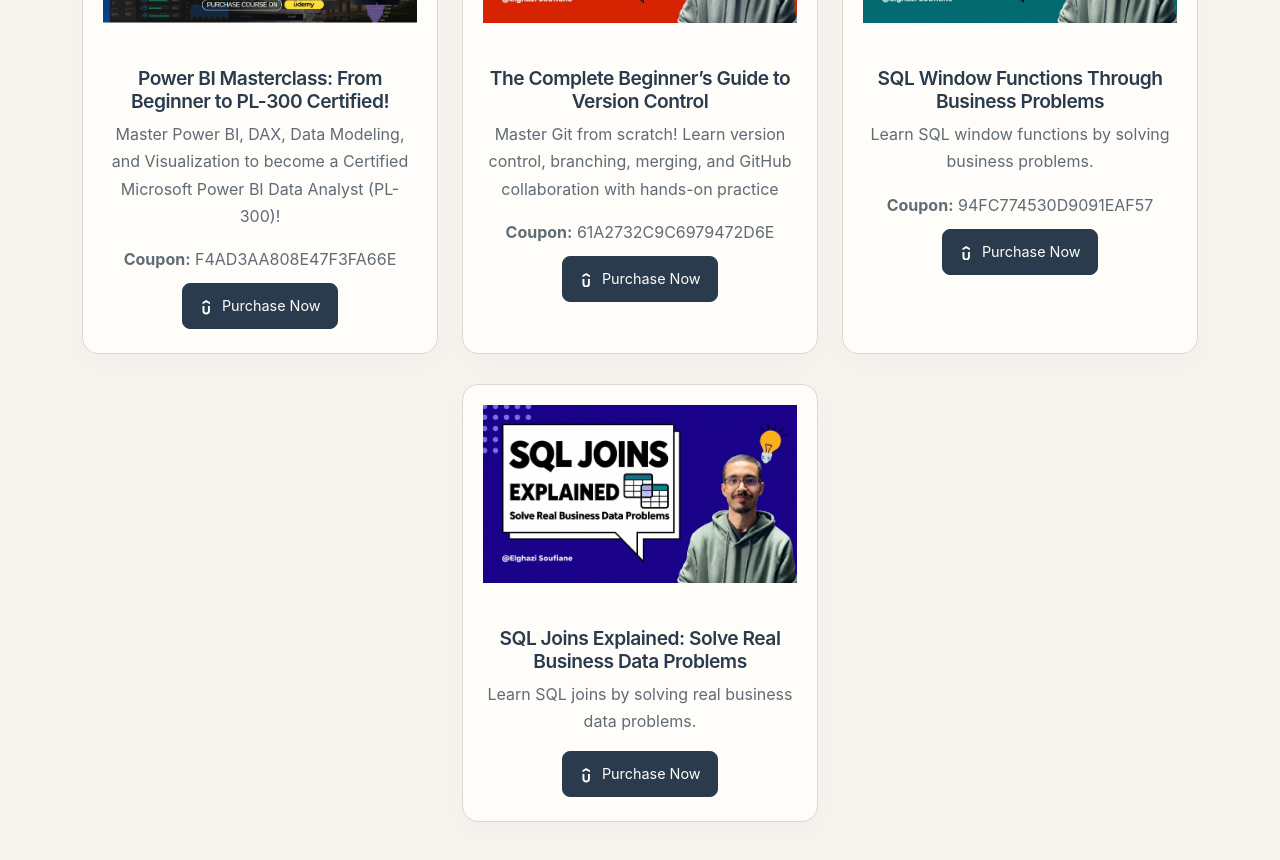
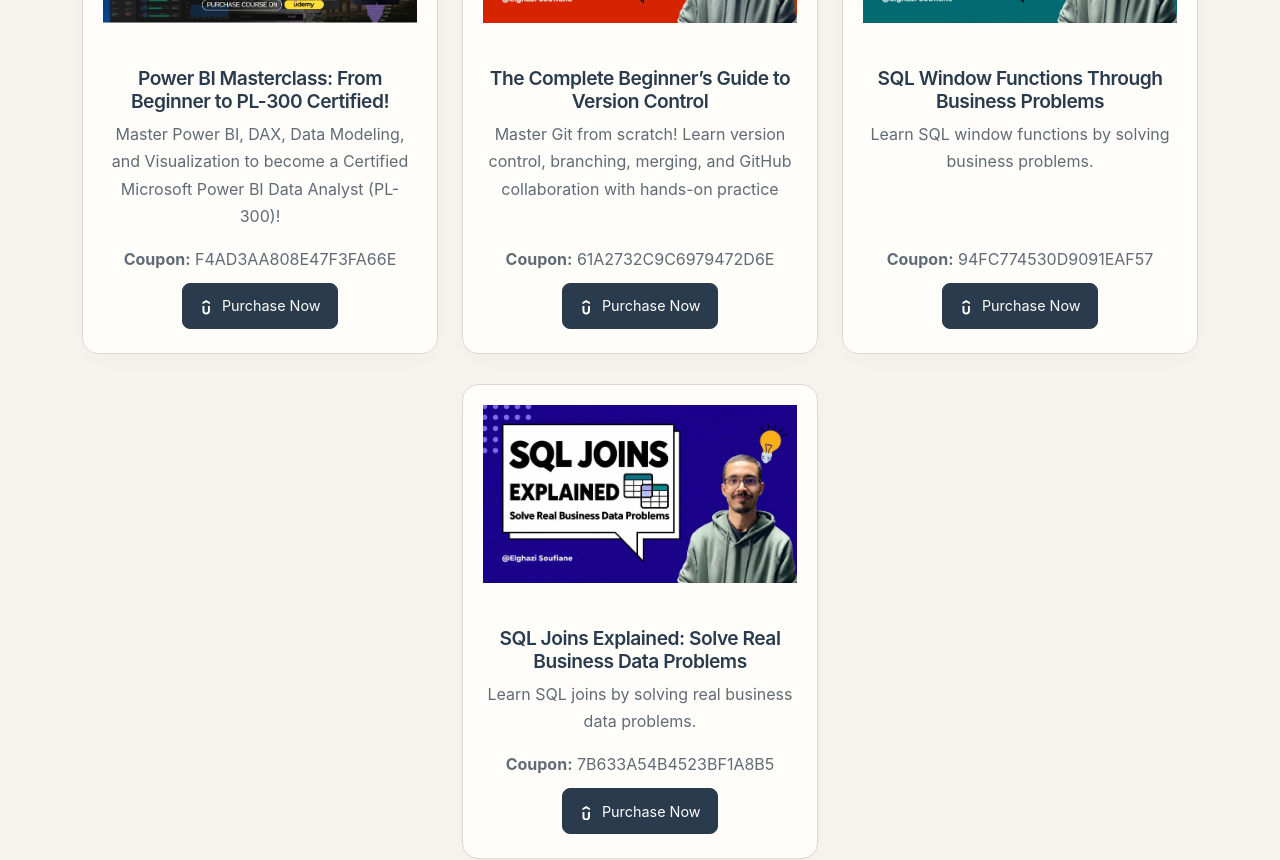
Before and after one commit to SoufianeElghazi/sinner, a React (Vite) app: page /project in a window 1280 px wide. Shown: the part 1580-2440 px from the top of the page. Built offline with nearby package versions, Linux system fonts and the light colour scheme.

Commit message:
Update CV and align course coupons and purchase buttons

```diff
--- a/src/components/Projects/BlogsCourses.jsx
+++ b/src/components/Projects/BlogsCourses.jsx
@@ -41,6 +41,7 @@ const coursesData = [
     title: "SQL Joins Explained: Solve Real Business Data Problems",
     description: "Learn SQL joins by solving real business data problems.",
     image: course4,
+    promoCode: "7B633A54B4523BF1A8B5",
     link: "https://www.udemy.com/course/draft/7454331/?referralCode=7B633A54B4523BF1A8B5",
   },
 ];
@@ -56,9 +57,9 @@ function BlogsCourses() {
           <Col md={4} className="course-card" id={`course-${course.id}`} key={course.id} style={{ scrollMarginTop: "100px" }}>
             <Card className="course-card-view">
               <Card.Img loading="lazy" decoding="async" variant="top" src={course.image} alt={course.title} />
-              <Card.Body>
+              <Card.Body className="d-flex flex-column align-items-center">
                 <Card.Title>{course.title}</Card.Title>
-                <Card.Text>{course.description}</Card.Text>
+                <Card.Text className="flex-grow-1">{course.description}</Card.Text>
                 {course.promoCode && (
                   <p className="course-promo">
                     <strong>Coupon:</strong> {course.promoCode}
```
Also changed, not shown: 1 other file (tests, documents, lock files or other folders).
